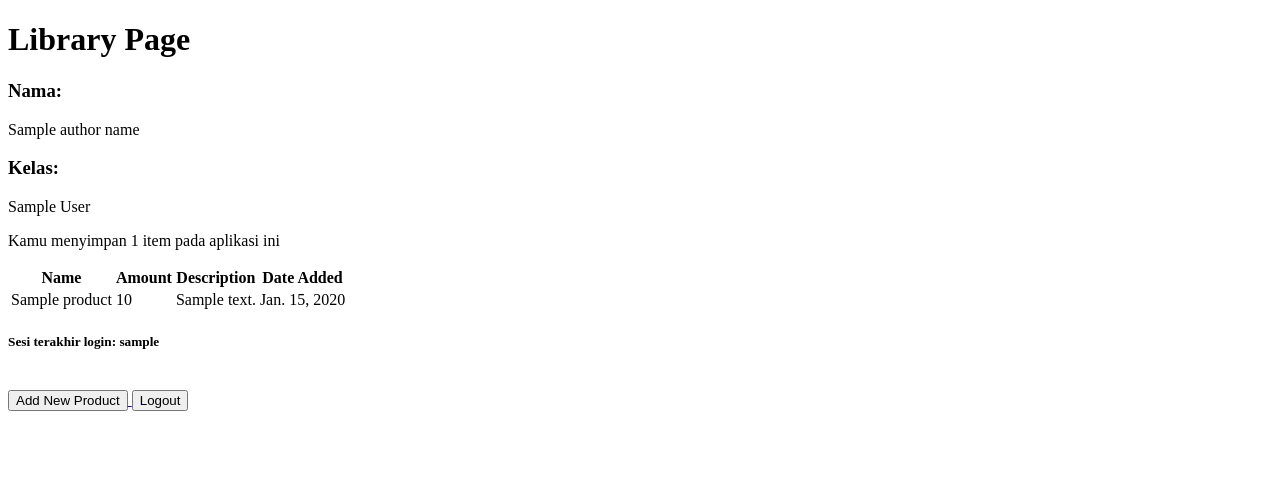
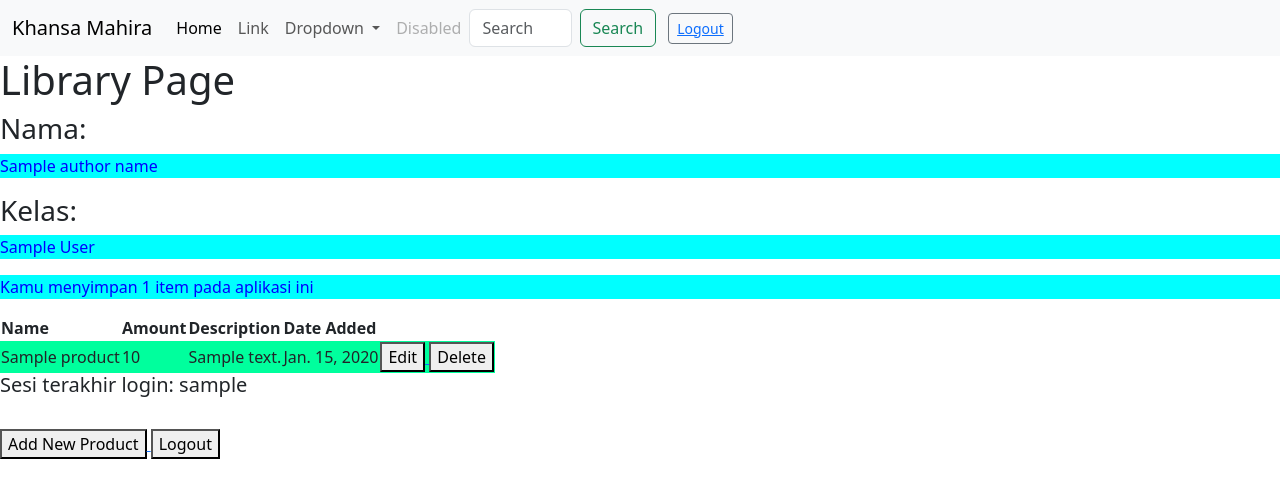
Before and after one commit to KhansaMahira/library, a Django app: template main/templates/main.html in a window 1280 px wide. Shown: the top 498 px of the page. Run offline with Django 4.2, Linux system fonts and the light colour scheme; tables that the repository leaves empty hold one stand-in row (values such as "Sample post"); the template is opened without the code that fills it: values that come from a table or form of the project are taken from there, most other values are stand-ins (such as "Sample title", 1, 10 or a date in 2020).

Commit message:
Tugas 5 finish

```diff
--- /dev/null
+++ b/main/static/main/externalstyle.css
@@ -0,0 +1,5 @@
+p {
+    color: blue;
+    font-size: 16px;
+    background-color: cyan;
+}
--- a/main/templates/main.html
+++ b/main/templates/main.html
@@ -1,6 +1,10 @@
 {% extends 'base.html' %}
+{% load static %}
+{% block content %}
+    {% include 'navbar.html' %}
+    <link rel="stylesheet"
+        href={% static '/main/externalstyle.css' %} />
 
-{% block content %}
     <h1>Library Page</h1>
 
     <h3>Nama: </h3>
@@ -21,12 +25,45 @@
         {% comment %} Berikut cara memperlihatkan data produk di bawah baris ini {% endcomment %}
 
         {% for product in products %}
+            {% if forloop.last %}
+                <tr style="background-color:rgb(0, 255, 157);">
+                    <td>{{product.name}}</td>
+                    <td>{{product.amount}}</td>
+                    <td>{{product.description}}</td>
+                    <td>{{product.date_added}}</td>
+                    <td>
+                        <a href="{% url 'main:edit_product' product.pk %}">
+                            <button>
+                                Edit
+                            </button>
+                        </a>
+                        <a href="{% url 'main:delete_product' product.pk %}">
+                            <button>
+                                Delete
+                            </button>
+                        </a>
+                    </td>
+                </tr>
+            {% else %}
                 <tr>
                     <td>{{product.name}}</td>
                     <td>{{product.amount}}</td>
                     <td>{{product.description}}</td>
                     <td>{{product.date_added}}</td>
+                    <td>
+                        <a href="{% url 'main:edit_product' product.pk %}">
+                            <button>
+                                Edit
+                            </button>
+                        </a>
+                        <a href="{% url 'main:delete_product' product.pk %}">
+                            <button>
+                                Delete
+                            </button>
+                        </a>
+                    </td>
                 </tr>
+            {% endif %}
         {% endfor %}
     </table>
 
--- a/main/urls.py
+++ b/main/urls.py
@@ -1,5 +1,7 @@
 from django.urls import path
-from main.views import show_main, create_product, show_xml, show_json, show_xml_by_id, show_json_by_id, register, login_user, logout_user
+from django.conf import settings
+from django.conf.urls.static import static
+from main.views import show_main, create_product, show_xml, show_json, show_xml_by_id, show_json_by_id, register, login_user, logout_user, edit_product, delete_product
 
 app_name = 'main'
 
@@ -13,4 +15,6 @@ urlpatterns = [
     path('register/', register, name='register'),
     path('login/', login_user, name='login'),
     path('logout/', logout_user, name='logout'),
-]
+    path('edit-product/<int:id>', edit_product, name='edit_product'),
+    path('delete/<int:id>', delete_product, name='delete_product'),
+] + static(settings.STATIC_URL, document_root=settings.STATIC_ROOT)
--- a/templates/base.html
+++ b/templates/base.html
@@ -9,6 +9,10 @@
         />
         {% block meta %}
         {% endblock meta %}
+        <link href="https://cdn.jsdelivr.net/npm/bootstrap@5.3.2/dist/css/bootstrap.min.css" rel="stylesheet" integrity="sha384-T3c6CoIi6uLrA9TneNEoa7RxnatzjcDSCmG1MXxSR1GAsXEV/Dwwykc2MPK8M2HN" crossorigin="anonymous">
+        <script src="https://code.jquery.com/jquery-3.6.0.min.js" integrity="sha384-KyZXEAg3QhqLMpG8r+J4jsl5c9zdLKaUk5Ae5f5b1bw6AUn5f5v8FZJoMxm6f5cH1" crossorigin="anonymous"></script>
+        <script src="https://cdn.jsdelivr.net/npm/@popperjs/core@2.11.8/dist/umd/popper.min.js" integrity="sha384-I7E8VVD/ismYTF4hNIPjVp/Zjvgyol6VFvRkX/vR+Vc4jQkC+hVqc2pM8ODewa9r" crossorigin="anonymous"></script>
+        <script src="https://cdn.jsdelivr.net/npm/bootstrap@5.3.2/dist/js/bootstrap.min.js" integrity="sha384-BBtl+eGJRgqQAUMxJ7pMwbEyER4l1g+O15P+16Ep7Q9Q+zqX6gSbd85u4mG4QzX+" crossorigin="anonymous"></script>
     </head>
 
     <body>
--- /dev/null
+++ b/templates/navbar.html
@@ -0,0 +1,43 @@
+<nav class="navbar navbar-expand-lg bg-body-tertiary" style="background-color: #9cffa6;">
+    <div class="container-fluid">
+        <a class="navbar-brand" href="#">Khansa Mahira</a>
+        <button class="navbar-toggler" type="button" data-bs-toggle="collapse" data-bs-target="#navbarSupportedContent" aria-controls="navbarSupportedContent" aria-expanded="false" aria-label="Toggle navigation">
+            <span class="navbar-toggler-icon"></span>
+        </button>
+        <div class="collapse navbar-collapse" id="navbarSupportedContent">
+            <ul class="navbar-nav me-auto mb-2 mb-lg-0">
+            <li class="nav-item">
+                <a class="nav-link active" aria-current="page" href="#">Home</a>
+            </li>
+            <li class="nav-item">
+                <a class="nav-link" href="#">Link</a>
+            </li>
+            <li class="nav-item dropdown">
+                <a class="nav-link dropdown-toggle" href="#" role="button" data-bs-toggle="dropdown" aria-expanded="false">
+                Dropdown
+                </a>
+                <ul class="dropdown-menu">
+                <li><a class="dropdown-item" href="#">Action</a></li>
+                <li><a class="dropdown-item" href="#">Another action</a></li>
+                <li><hr class="dropdown-divider"></li>
+                <li><a class="dropdown-item" href="#">Something else here</a></li>
+                </ul>
+            </li>
+            <li class="nav-item">
+                <a class="nav-link disabled" aria-disabled="true">Disabled</a>
+            </li>
+            </ul>
+            <form class="d-flex" role="search">
+            <input class="form-control me-2" type="search" placeholder="Search" aria-label="Search">
+            <button class="btn btn-outline-success" type="submit">Search</button>
+            </form>
+            <form class="container-fluid justify-content-start">
+                <button class="btn btn-sm btn-outline-secondary" type="button">
+                    <a href="{% url 'main:logout' %}">
+                        Logout
+                    </a>
+                </button>
+            </form>
+        </div>
+    </div>
+  </nav>
```
Also changed, not shown: main/templates/edit_product.html (added, +22 -0 lines), main/views.py (+23 -0 lines). Lines whose indentation alone changed are shown as unchanged.
